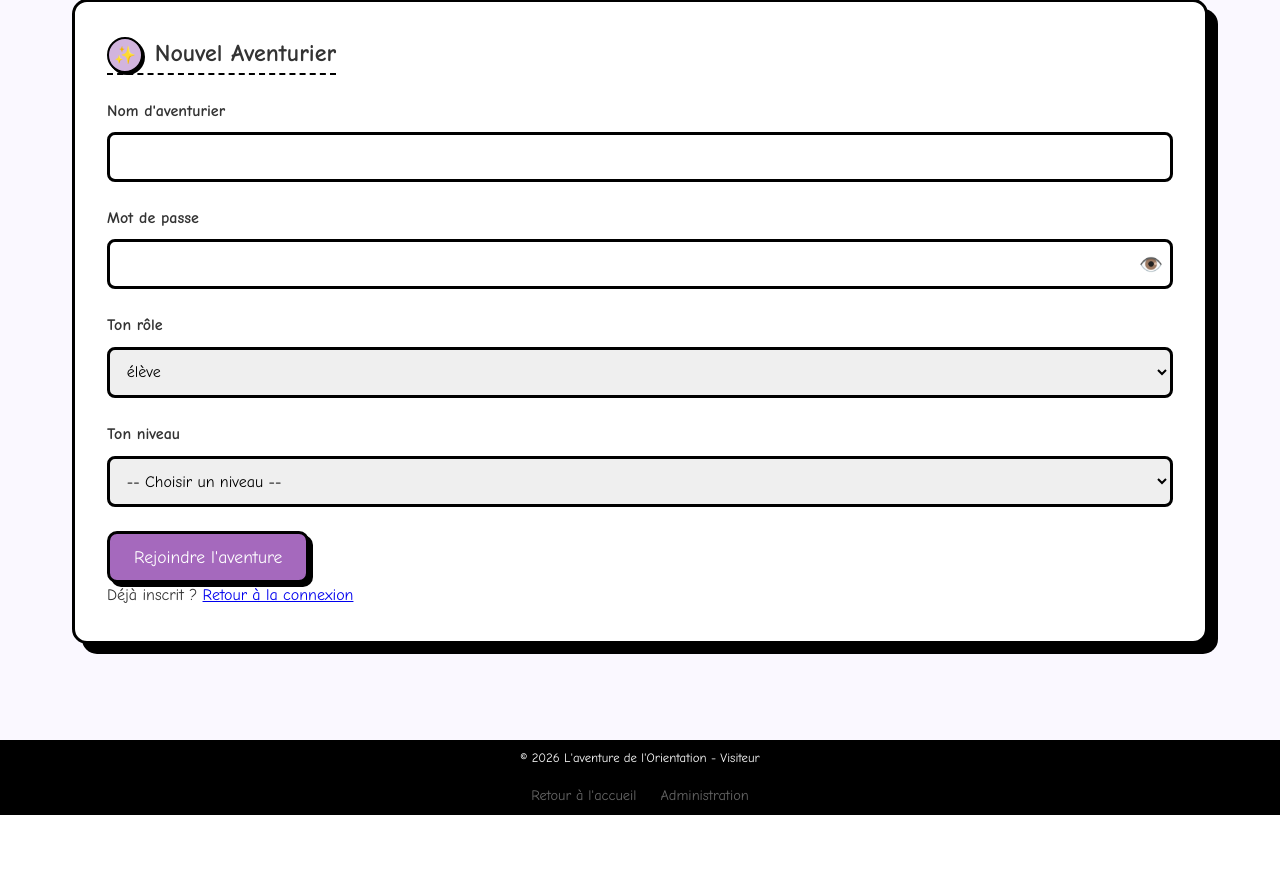
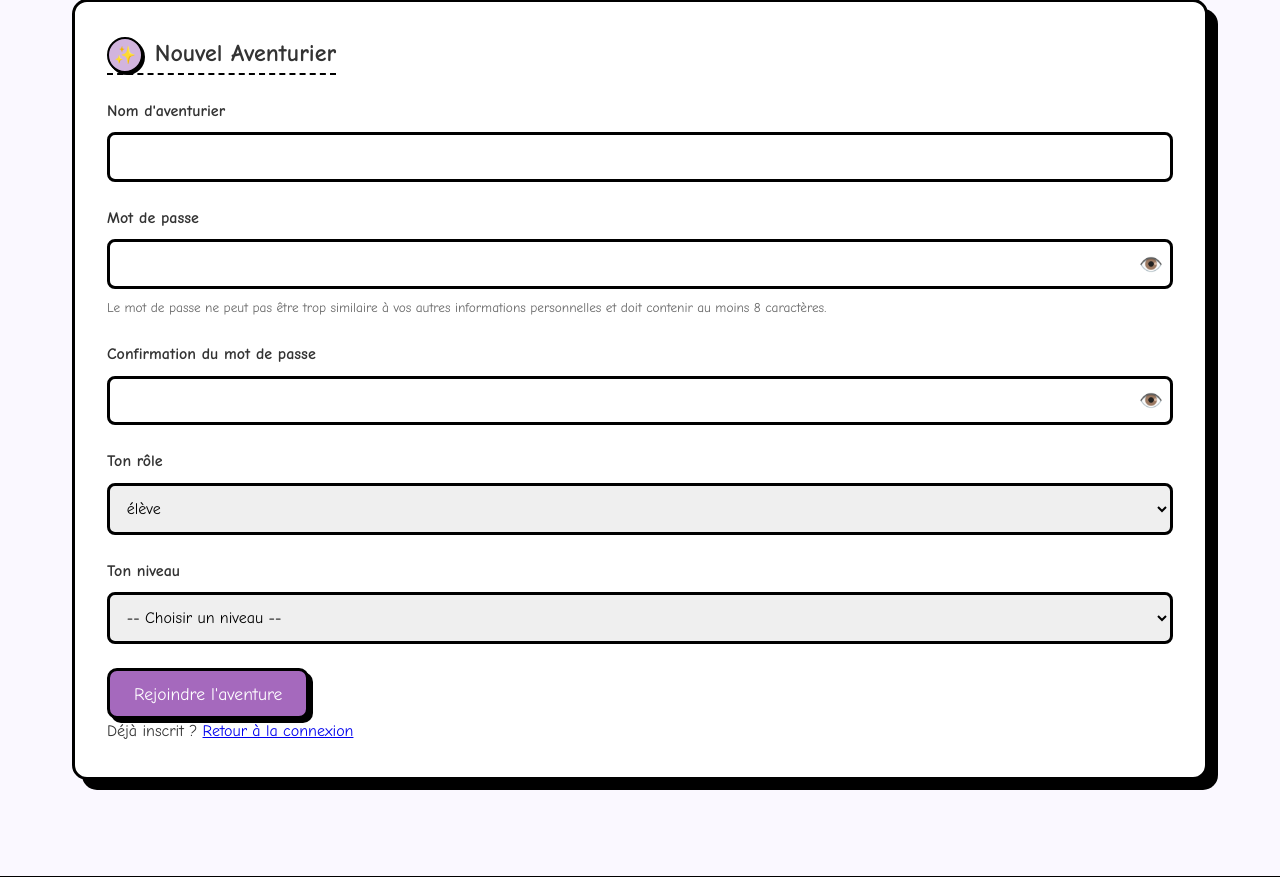
Before and after one commit to mickours/le-projet-de-vie-web-site, a Django app: page /register/ in a window 1280 px wide. Shown: the part 114-991 px from the top of the page. Before the commit the page ends 929 px from the top, so only its background shows below. Run offline with Django 5.2, Linux system fonts and the light colour scheme; data comes from the database, SQL or seed files in the repository.

Commit message:
fix: Resolve missing DEFAULT_AUTO_FIELD setting and fix registration form fields

```diff
--- a/backend/adventure/templates/adventure/register.html
+++ b/backend/adventure/templates/adventure/register.html
@@ -8,16 +8,37 @@
         <form method="post" id="register-form">
             {% csrf_token %}
             {% if form.errors %}
-            <p style="color: red;">Des erreurs sont survenues. Vérifie tes informations !</p>
+                <div style="color: red; margin-bottom: 1rem; border: 2px solid red; padding: 1rem; border-radius: 8px;">
+                    <p style="font-weight: bold; margin-bottom: 0.5rem;">Des erreurs sont survenues :</p>
+                    <ul style="margin-left: 1.5rem;">
+                    {% for field in form %}
+                        {% for error in field.errors %}
+                            <li>{{ field.label }}: {{ error }}</li>
+                        {% endfor %}
+                    {% endfor %}
+                    {% for error in form.non_field_errors %}
+                        <li>{{ error }}</li>
+                    {% endfor %}
+                    </ul>
+                </div>
             {% endif %}
+
             <div class="form-group">
                 <label for="username">Nom d'aventurier</label>
-                <input type="text" name="username" id="username" required autocomplete="username">
+                <input type="text" name="username" id="username" required autocomplete="username" value="{{ form.username.value|default_if_none:'' }}">
             </div>
             <div class="form-group">
                 <label for="password">Mot de passe</label>
                 <div class="password-wrapper">
-                    <input type="password" name="password" id="password" required autocomplete="new-password">
+                    <input type="password" name="password1" id="password" required autocomplete="new-password">
+                    <button type="button" class="toggle-password" onclick="togglePasswordVisibility(this)" title="Afficher/Masquer le mot de passe">👁️</button>
+                </div>
+                <small style="display: block; margin-top: 0.5rem; color: #666;">Le mot de passe ne peut pas être trop similaire à vos autres informations personnelles et doit contenir au moins 8 caractères.</small>
+            </div>
+            <div class="form-group">
+                <label for="password_confirm">Confirmation du mot de passe</label>
+                <div class="password-wrapper">
+                    <input type="password" name="password2" id="password_confirm" required autocomplete="new-password">
                     <button type="button" class="toggle-password" onclick="togglePasswordVisibility(this)" title="Afficher/Masquer le mot de passe">👁️</button>
                 </div>
             </div>
--- a/backend/core/settings.py
+++ b/backend/core/settings.py
@@ -141,3 +141,5 @@ LOGIN_REDIRECT_URL = "adventure:dashboard"
 LOGOUT_REDIRECT_URL = "adventure:home"
 
 STATIC_ROOT = os.environ.get("STATIC_ROOT", BASE_DIR / "staticfiles")
+
+DEFAULT_AUTO_FIELD = 'django.db.models.BigAutoField'
```
